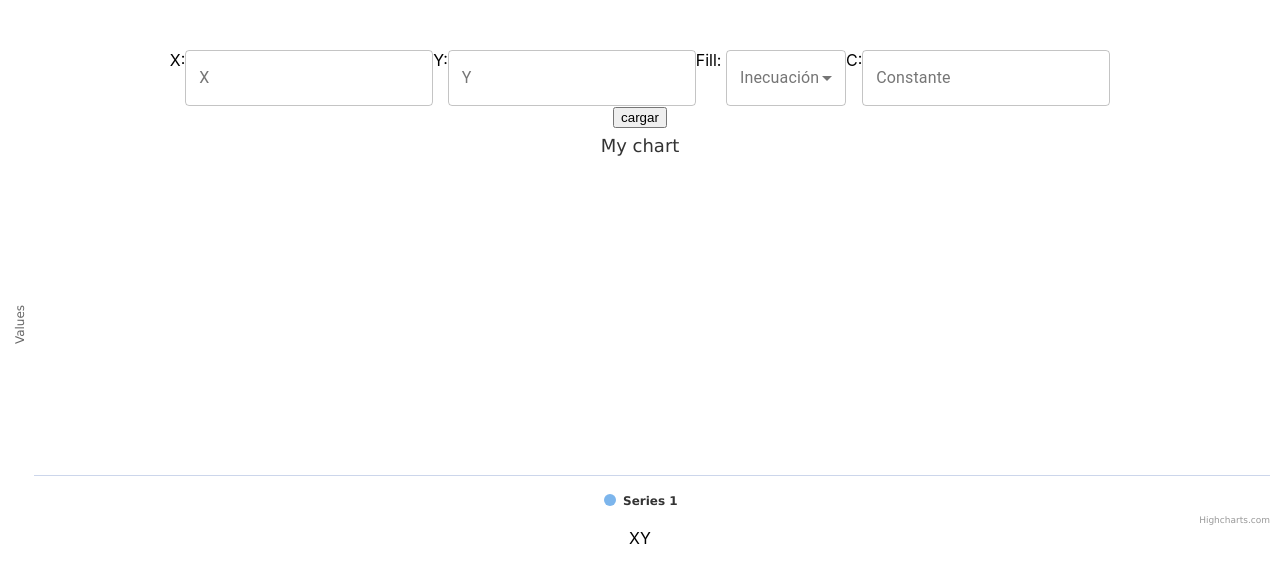
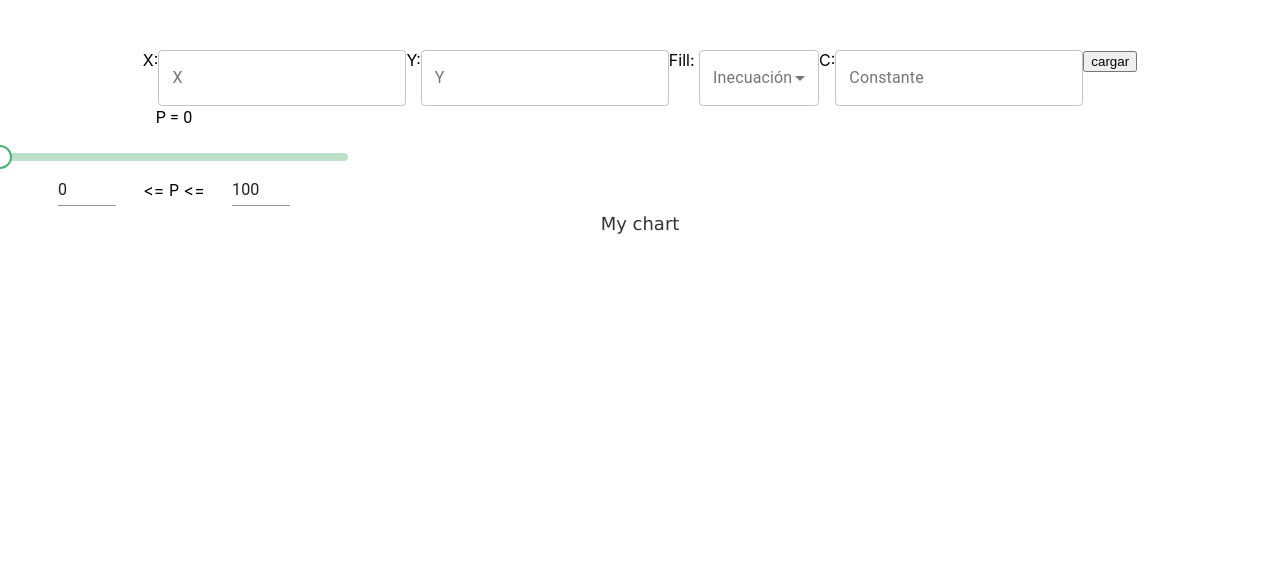
Before and after one commit to ivanvlizarazo/Plotter, a React (Create React App) app: page / in a window 1280 px wide. Shown: the top 582 px of the page. Built offline with nearby package versions, Linux system fonts and the light colour scheme.

Commit message:
se crea el componente para el Slider y está funcional con sus respectivos límites

```diff
--- /dev/null
+++ b/src/components/Slider.js
@@ -0,0 +1,138 @@
+import React, { useState } from "react";
+
+import { withStyles, makeStyles } from "@material-ui/core/styles";
+import Grid from "@material-ui/core/Grid";
+import Slider from "@material-ui/core/Slider";
+import TextField from "@material-ui/core/TextField";
+import Typography from "@material-ui/core/Typography";
+
+const useStyles = makeStyles((theme) => ({
+  root: {
+    width: 300 + theme.spacing(3) * 2,
+  },
+}));
+
+const PrettoSlider = withStyles({
+  root: {
+    color: "#52af77",
+    height: 8,
+    alignContent: "center",
+    alignItems: "center",
+  },
+  thumb: {
+    height: 24,
+    width: 24,
+    backgroundColor: "#fff",
+    border: "2px solid currentColor",
+    marginTop: -8,
+    marginLeft: -12,
+    "&:focus, &:hover, &$active": {
+      boxShadow: "inherit",
+    },
+  },
+  active: {},
+  valueLabel: {
+    left: "calc(-50% + 4px)",
+  },
+  track: {
+    height: 8,
+    borderRadius: 4,
+  },
+  rail: {
+    height: 8,
+    borderRadius: 4,
+  },
+})(Slider);
+
+export default function CustomizedSlider() {
+  const classes = useStyles();
+  const [value, setValue] = useState(0);
+  const [min, setMin] = useState(0);
+  const [max, setMax] = useState(100);
+
+  const handleSliderChange = (event, newValue) => {
+    if (isNaN(min)) {
+      setMin(0);
+    }
+    if (isNaN(max)) {
+      setMax(100);
+    }
+    setValue(newValue);
+  };
+
+  function changeMin(e) {
+    var number = parseInt(e.target.value);
+    if (isNaN(number)) {
+      setMin(number);
+      setValue(0);
+      if (max <= 0) {
+        setMin(max - 100);
+      }
+    } else if (number < max || isNaN(max)) {
+      setValue(number);
+      setMin(number);
+      if (number >= 100 &&  isNaN(max)) {
+        setMax(number + 100);
+      }
+    }
+  }
+  function changeMax(e) {
+    var number = parseInt(e.target.value);
+    if (isNaN(number)) {
+      setMax(number);
+      setValue(0);
+    } else if (number > min || isNaN(min)) {
+      console.log("entra");
+      setMax(number);
+      if (value > number) {
+        setValue(number);
+      }
+      if (number <= 0 &&  isNaN(min)) {
+        setMin(number - 100);
+      }
+    }
+  }
+
+  return (
+    <div className={classes.root}>
+      <Typography gutterBottom>P = {value}</Typography>
+      <PrettoSlider
+        valueLabelDisplay="auto"
+        aria-label="pretto slider"
+        defaultValue={value}
+        value={value}
+        onChange={handleSliderChange}
+        min={isNaN(min) ? 0 : min}
+        max={isNaN(max) ? 100 : max}
+      />
+
+      <Grid container direction="row" justify="center" alignItems="center">
+        <Grid item xs={2}>
+          <TextField
+            id="standard-number"
+            type="number"
+            InputLabelProps={{
+              shrink: true,
+            }}
+            value={min}
+            onChange={(e) => changeMin(e)}
+          />
+        </Grid>
+        <Grid item xs={4}>
+          {" <= "} P {" <= "}
+        </Grid>
+        <Grid item xs={2}>
+          <TextField
+            id="standard-number2"
+            type="number"
+            InputLabelProps={{
+              shrink: true,
+            }}
+            value={max}
+            onChange={(e) => changeMax(e)}
+          />
+        </Grid>
+      </Grid>
+    </div>
+  );
+}
--- a/src/components/graphics.js
+++ b/src/components/graphics.js
@@ -8,8 +8,8 @@ import TextField from "@material-ui/core/TextField";
 import Highcharts from "highcharts";
 import HighchartsReact from "highcharts-react-official";
 import { makeStyles } from "@material-ui/core/styles";
-const math = require("mathjs");
 
+import CustomizedSlider from './Slider'
 const useStyles = makeStyles((theme) => ({
   root: {
     margin: theme.spacing(2),
@@ -17,7 +17,6 @@ const useStyles = makeStyles((theme) => ({
     alignSelf: "center",
   },
   formControl: {
-
     minWidth: 120,
   },
 }));
@@ -27,21 +26,18 @@ export default function Graphic() {
   const [A, setA] = useState("");
   const [B, setB] = useState("");
   const [C, setC] = useState("");
-  const [result, setResult] = useState();
   const [fill, setFill] = useState();
 
   const [options, setOptions] = useState({
     chart: {
       type: "area",
+      zoomType: 'xy'
     },
     title: {
       text: "My chart",
     },
-    series: [
-      {
-        data: [],
-      },
-    ],
+    series: [],
+    credits:false,
     plotOptions: {
       series: {
         marker: {
@@ -64,17 +60,24 @@ export default function Graphic() {
     setFill(e.target.value);
   }
 
+
+
   function onClick() {
-    setResult(math.evaluate(A));
+
     setOptions({
       ...options,
-      series: [
+      series: [...options.series,
         {
           data: Line(parseInt(A), parseInt(B), parseInt(C)),
-          threshold: fill === "Infinity" ? Infinity : -Infinity,
+          threshold: fill === ">" || fill === ">=" ? Infinity : -Infinity,
+          dashStyle: fill === ">" || fill === "<" ? 'longdash':'solid'
         },
+
       ],
     });
+
+
+
   }
 
   function point(a, b, c) {
@@ -91,7 +94,6 @@ export default function Graphic() {
 
   return (
     <div style={{ marginTop: "50px" }}>
-
       X:
       <TextField
         id="outlined-basic"
@@ -107,18 +109,20 @@ export default function Graphic() {
         variant="outlined"
       />
       Fill:{" "}
-        <FormControl variant="outlined" className={classes.formControl} >
-          <InputLabel id="demo-simple-select-outlined-label">Inecuación</InputLabel>
+      <FormControl variant="outlined" className={classes.formControl}>
+        <InputLabel id="demo-simple-select-outlined-label">
+          Inecuación
+        </InputLabel>
         <Select
           labelId="demo-simple-select-outlined-label"
           id="demo-simple-select-outlined"
           onChange={(e) => onChangeFill(e)}
           label="Inecuación"
         >
-            <MenuItem value={'>='}> mayor o igual</MenuItem>
-            <MenuItem value={'<='}>menor o igual</MenuItem>
-            <MenuItem value={'>'}> mayor</MenuItem>
-            <MenuItem value={'<'}>menor</MenuItem>
+          <MenuItem value={">="}> mayor o igual</MenuItem>
+          <MenuItem value={"<="}>menor o igual</MenuItem>
+          <MenuItem value={">"}> mayor</MenuItem>
+          <MenuItem value={"<"}>menor</MenuItem>
         </Select>
       </FormControl>
       C:
@@ -128,10 +132,11 @@ export default function Graphic() {
         label="Constante"
         variant="outlined"
       />
-        <div> {result} </div>
       <button onClick={onClick}> cargar </button>{" "}
+
+      <CustomizedSlider />
+
       <HighchartsReact highcharts={Highcharts} options={options} />{" "}
-     <div>{A}X{B}Y{fill}{C}</div>
     </div>
   );
 }
```
Lines whose indentation alone changed are shown as unchanged.
